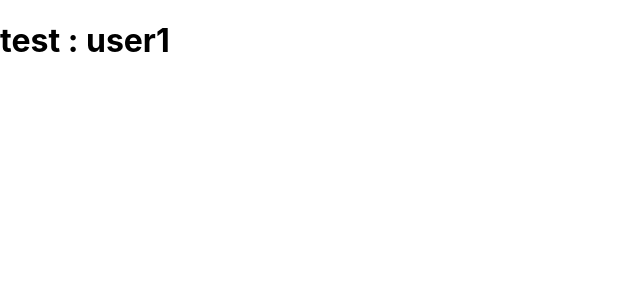
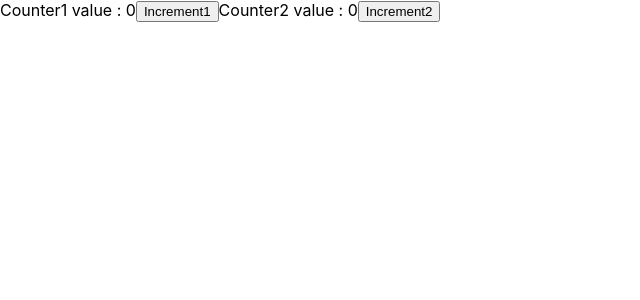
Before and after one commit to sachie026-zz/react-hooks-examples, a React (Create React App) app: page / in a window 1280 px wide. Shown: the top 300 px of the page, without its empty margins (0-640 px from the left). Built offline with nearby package versions, Linux system fonts and the light colour scheme.

Commit message:
Add useCallback hook implementation with Button component

```diff
--- a/src/App.js
+++ b/src/App.js
@@ -1,11 +1,12 @@
 import "./App.css";
 // import UseMemoHook from "./components/hooks/useMemoHook";
 // import UseEffectHook from "./components/hooks/useEffectHook";
-import ContextApiExample from "./components/advanced/contextApiExample";
+// import ContextApiExample from "./components/advanced/contextApiExample";
 // import PureComponentExample from "./components/advanced/pureComponents";
+import UseCallbackHook from "./components/hooks/useCallbackHook";
 
 function App() {
-  return <ContextApiExample />;
+  return <UseCallbackHook />;
 }
 
 export default App;
--- /dev/null
+++ b/src/components/hooks/Button.js
@@ -0,0 +1,8 @@
+import React, { useMemo } from "react";
+
+const Button = (props) => {
+  console.log("Button ", props.children);
+  return <button onClick={props.increment}>{props.children}</button>;
+};
+
+export default React.memo(Button);
--- /dev/null
+++ b/src/components/hooks/useCallbackHook.js
@@ -0,0 +1,47 @@
+import React, { useState, useCallback, useMemo } from "react";
+import Button from "./Button";
+
+// const Button = (props) => {
+//   console.log("Button ", props.children);
+//   return <button onClick={props.increment}>{props.children}</button>;
+// };
+
+const useCallbackHook = () => {
+  const [counter1, setCounter1] = useState(0);
+  const [counter2, setCounter2] = useState(0);
+
+  // When we create a callback function, it is re-rendered when there is a state change
+  // here react thinks that the function has been modified too.
+  // This is the issue when we create a callback function
+
+  // To overcome this issue, we use useCallback hook to memoized the callback function
+
+  // const updateCounter1 = () => {
+  //   setCounter1(counter1 + 1);
+  // };
+
+  // const updateCounter2 = () => {
+  //   setCounter2(counter2 + 1);
+  // };
+
+  // without usecallbackk updateCounter2 and updateCounter1 re-renders
+
+  const updateCounter1 = useCallback(() => {
+    setCounter1(counter1 + 1);
+  }, [counter1]);
+
+  const updateCounter2 = useCallback(() => {
+    setCounter2(counter2 + 1);
+  }, [counter2]);
+
+  return (
+    <>
+      Counter1 value : {counter1}
+      <Button increment={updateCounter1}>Increment1</Button>
+      Counter2 value : {counter2}
+      <Button increment={updateCounter2}>Increment2</Button>
+    </>
+  );
+};
+
+export default useCallbackHook;
```
